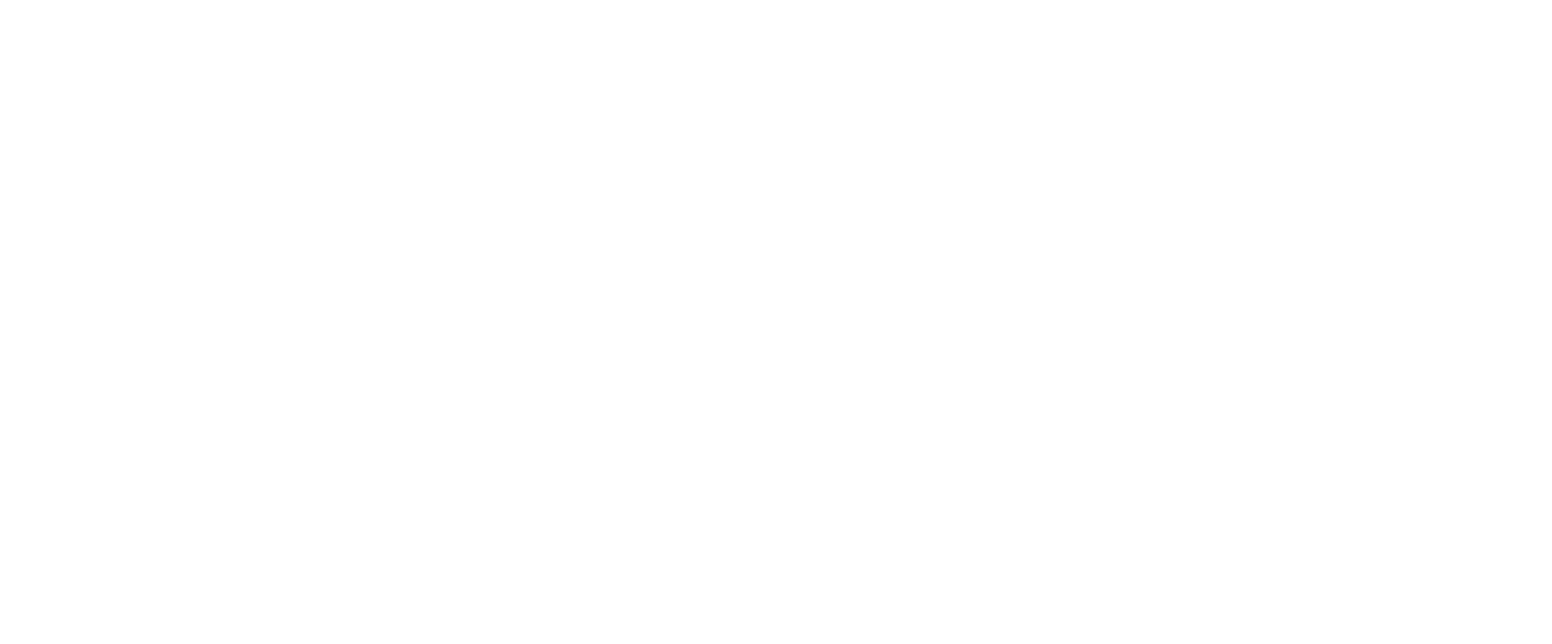
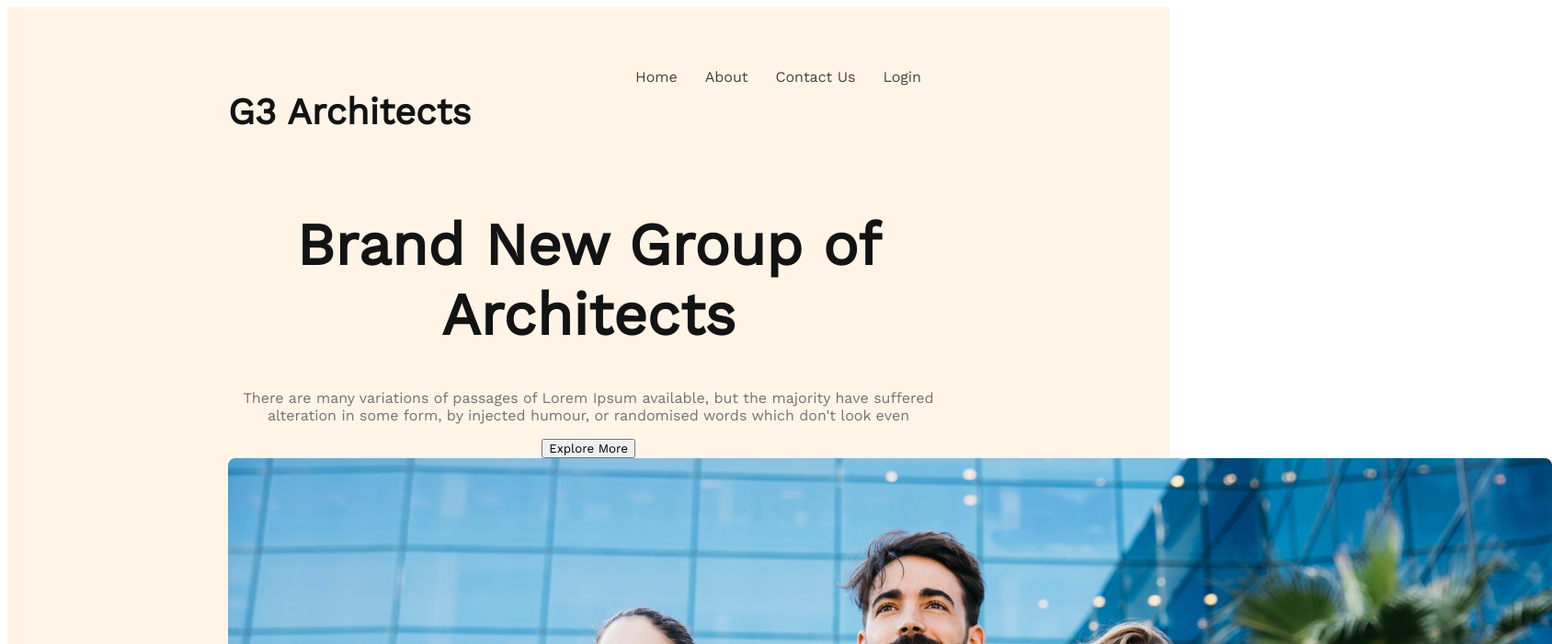
Before and after one commit to Yasmin17-23/G3-Architects-Website, a plain HTML site: page index.html in a window 1280 px wide. Shown: the top 700 px of the page at 92% size, 1688 px wide, since content can reach past the window. Drawn offline with nearby package versions, Linux system fonts and the light colour scheme.

Commit message:
banner content added

```diff
--- a/index.html
+++ b/index.html
@@ -1,12 +1,42 @@
 <!DOCTYPE html>
 <html lang="en">
+
 <head>
     <meta charset="UTF-8">
     <meta name="viewport" content="width=device-width, initial-scale=1.0">
     <title>G3 Architect Website</title>
-    <link rel="stylesheet" href="/styles/style..css">
+    <link rel="stylesheet" href="./styles/style..css">
 </head>
+
 <body>
+    <header>
+        <nav>
+            <h3 class="nav-title">G3 Architects</h3>
+            <ul>
+                <li><a href="">Home</a></li>
+                <li><a href="">About</a></li>
+                <li><a href="">Contact Us</a></li>
+                <li><a href="">Login</a></li>
+            </ul>
+        </nav>
+        <div class="banner">
+            <div class="banner-content">
+                <h1 class="banner-title">Brand New Group of Architects </h1>
+                <p class="banner-description">
+                    There are many variations of passages of Lorem Ipsum available, but the majority have
+                    suffered alteration in some form, by injected humour, or randomised words which don't
+                    look even</p>
+                <button class="btn-primary">Explore More</button>
+            </div>
+            <img src="./images/banner.png" alt="">
+        </div>
+    </header>
+    <main>
 
+    </main>
+    <footer>
+
+    </footer>
 </body>
+
 </html>
--- a/styles/style..css
+++ b/styles/style..css
@@ -0,0 +1,50 @@
+/*work sans font from google fonts*/
+@import url('https://fonts.googleapis.com/css2?family=Work+Sans:ital,wght@400;500;600;700;800&display=swap');
+
+/*----shared styles----*/
+
+*{
+    font-family: 'Work Sans', sans-serif;
+}
+
+/*----header starts----*/
+header{
+    background: rgba(255, 144, 14, 0.10);
+    padding: 50px 240px;
+}
+nav{
+    display: flex;
+    justify-content: space-between;
+    text-align: center;
+}
+.nav-title{
+    font-size: 2.5rem;
+    font-weight: 700;
+    color: #131313;
+}
+nav > ul{
+    display: flex;
+}
+nav li{
+    list-style: none;
+    margin-right: 30px;
+    font-weight: 500;
+    font-size: 1rem;
+}
+nav li a{
+    text-decoration: none;
+    color: #424242;
+}
+.banner-content{
+    max-width: 800px;
+    text-align: center;
+    margin: 0 auto;
+}
+.banner-title{
+    font-size: 4rem;
+    font-weight: 700;
+    color: #131313;
+}
+.banner-description{
+    color: #727272;
+}
```
